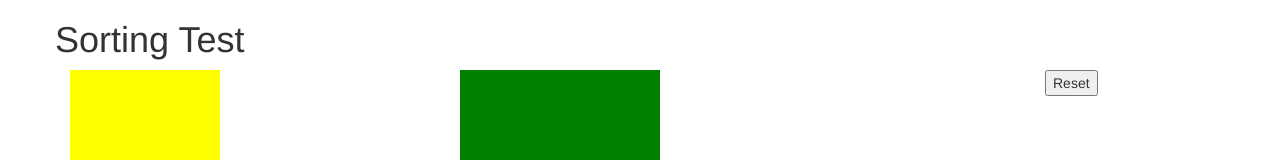
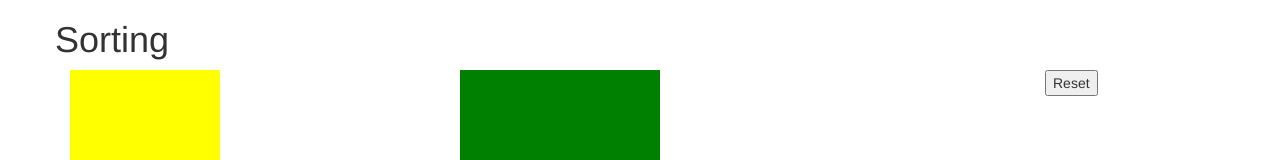
Before and after one commit to maddin2201/csfieldguide, a plain HTML site: page index.html in a window 1280 px wide. Shown: the top 160 px of the page. Drawn offline with nearby package versions, Linux system fonts and the light colour scheme.

Commit message:
Update index.html

```diff
--- a/index.html
+++ b/index.html
@@ -16,7 +16,7 @@
 <body>
     <div class="container">
         <div class="row">
-            <h1>Sorting Test</h1>
+            <h1>Sorting</h1>
         </div>
         <div class="row">
             <div class="col-md-4">
```
